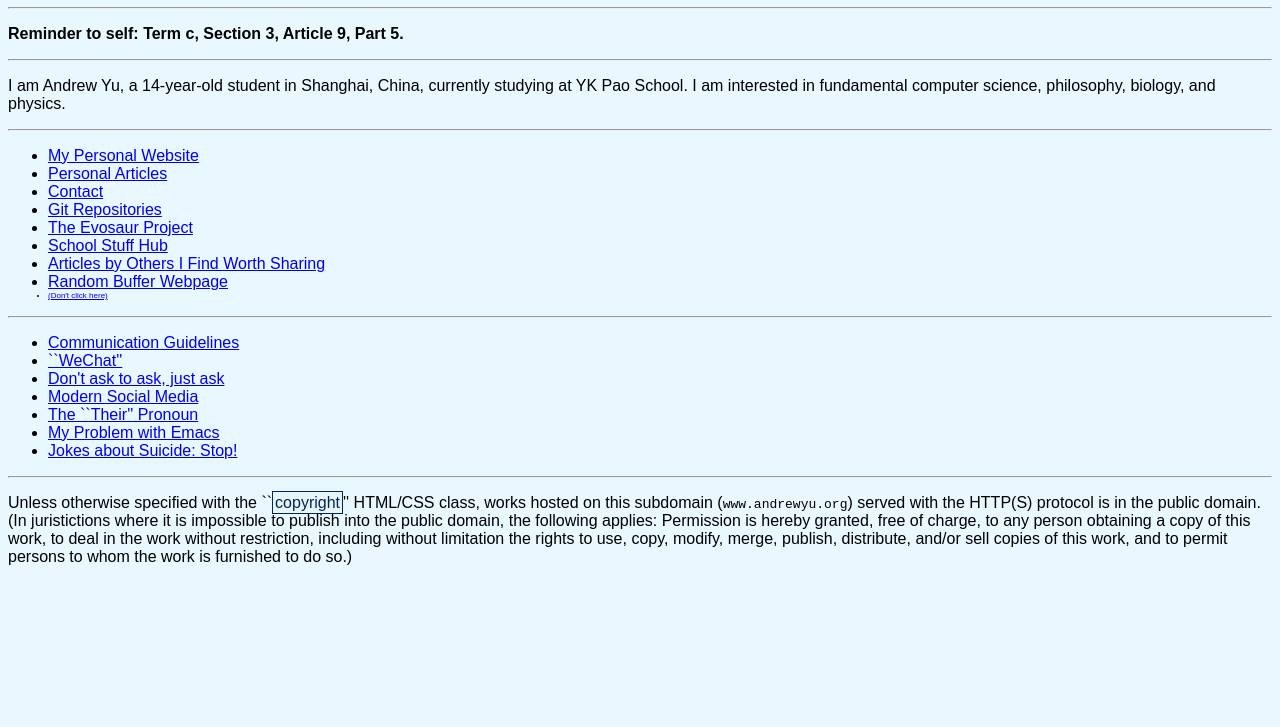
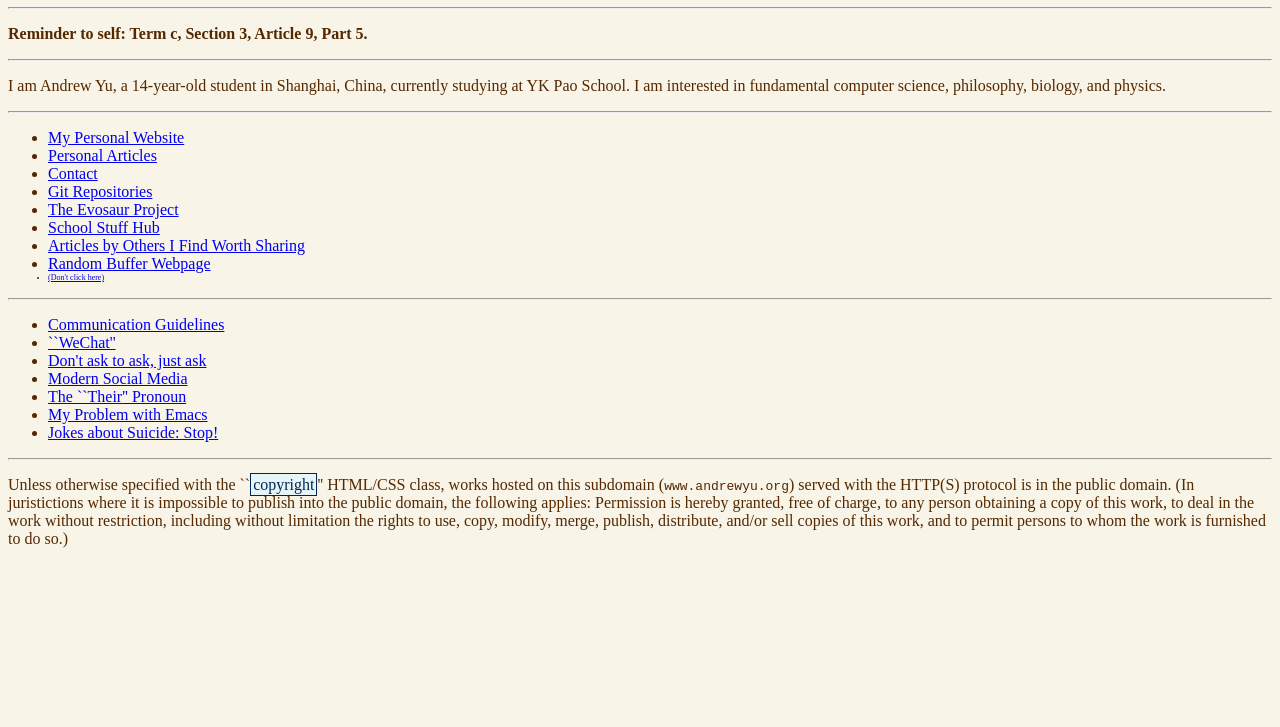
Before and after one commit to runxiyu/runxiyu.github.io, a plain HTML site: page index.html in a window 1280 px wide. Shown: the part 73-800 px from the top of the page. Drawn offline with Linux system fonts and the light colour scheme.

Commit message:
Yellowish again

```diff
--- a/plain.css
+++ b/plain.css
@@ -1,9 +1,9 @@
 body {
-	/* background-color: #F8F4E7;
-	color: #552800; */
-	background-color: #E9F7FF;
+	background-color: #F8F4E7;
+	color: #552800;
+	/* background-color: #E9F7FF;
 	color: #000000;
-	font-family: sans-serif;
+	font-family: sans-serif; */
 }
 
 .copyright {
```
